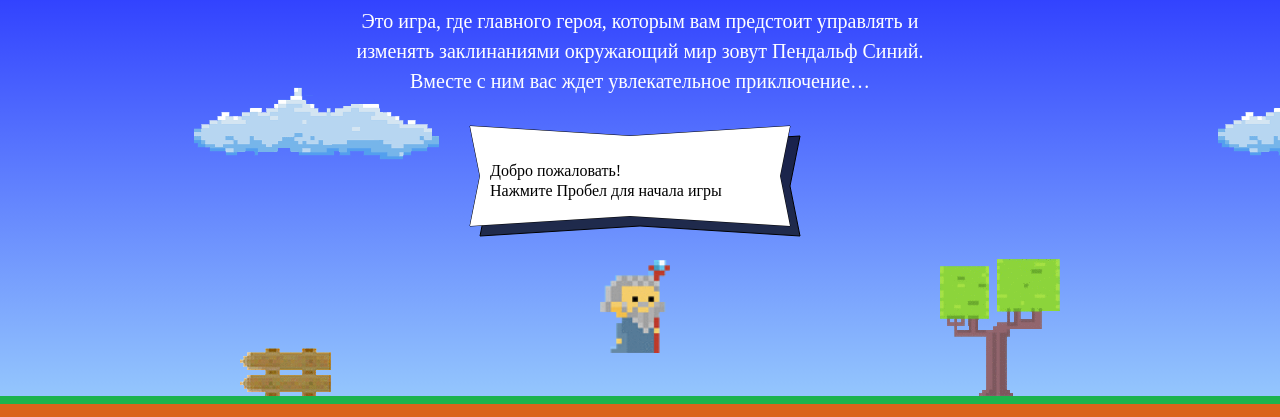
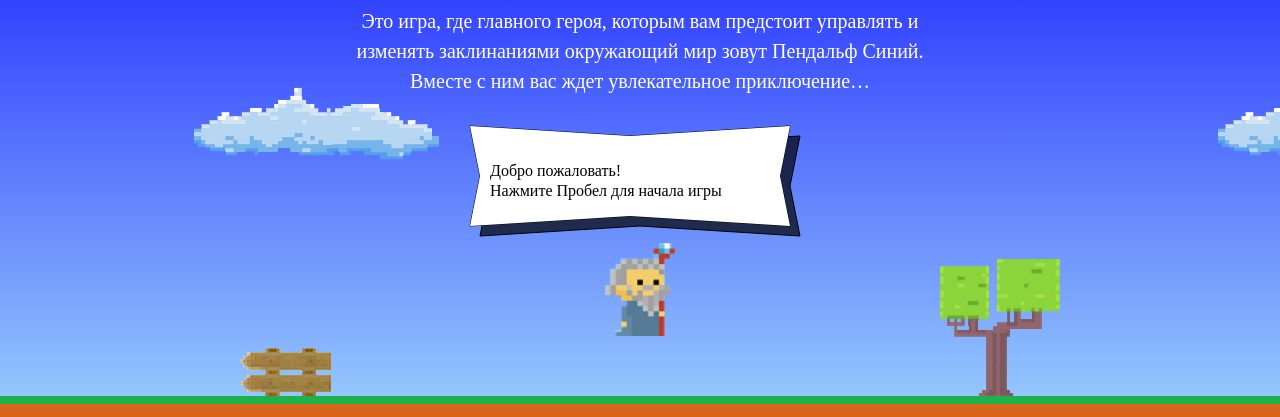
Before and after one commit to truetnoth/1628-code-and-magick, a website: page index.html in a window 1280 px wide. Shown: the part 203-620 px from the top of the page. Drawn offline with Linux system fonts and the light colour scheme; a web font is replaced by a local one.

Commit message:
Замечания наставника

```diff
--- a/index.html
+++ b/index.html
@@ -195,11 +195,11 @@
   }
 
   function getWizardX(width) {
-    return width / 2 - wizardWidth + 30;
+    return width / 2 - wizardWidth + (wizardWidth / 2);
   }
 
   function getWizardY(height) {
-    return height / 3 + getWizardHeight(wizardWidth) - 30;
+    return height / 3 + (getWizardHeight(wizardWidth) / 2);
   }
 </script>
 <script src="js/game.js"></script>
```
